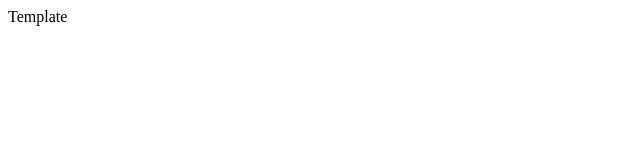
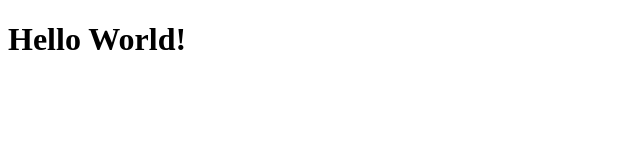
Before and after one commit to yashnyi/frontend-template, a website built with Parcel: page src/index.html in a window 1280 px wide. Shown: the whole page, without its empty margins (0-640 px from the left). Built offline with nearby package versions, Linux system fonts and the light colour scheme.

Commit message:
built into /docs

```diff
--- a/src/index.html
+++ b/src/index.html
@@ -5,12 +5,14 @@
         <meta name="viewport"
               content="width=device-width, user-scalable=no, initial-scale=1.0, maximum-scale=1.0, minimum-scale=1.0">
         <meta http-equiv="X-UA-Compatible" content="ie=edge">
-        <!-- TODO: Add document title-->
+        <!-- TODO: add document title-->
         <title>Document title</title>
         <link rel="stylesheet" href="./styles.css">
         <script src="./main.js"></script>
     </head>
     <body>
-        Template
+        <h1>
+            Hello World!
+        </h1>
     </body>
 </html>
--- a/src/styles.css
+++ b/src/styles.css
@@ -1 +1 @@
-/*TODO: Add styles*/
+/*TODO: add styles*/
```
Also changed, not shown: docs/index.html (added, +1 -0 lines), 4 other files.
